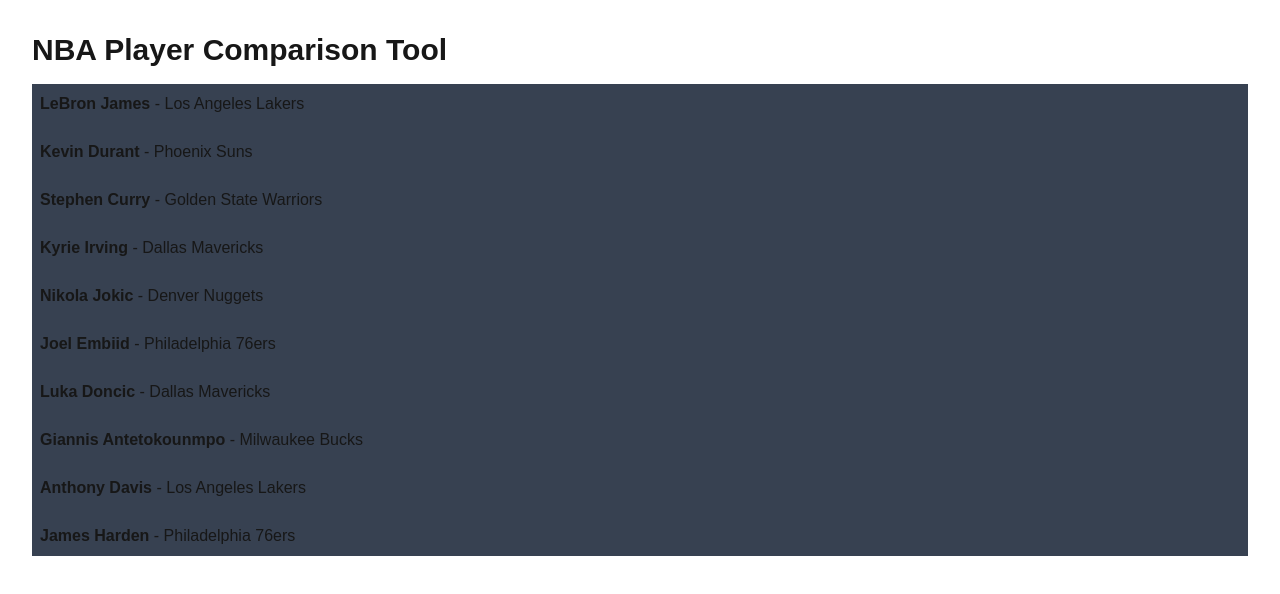
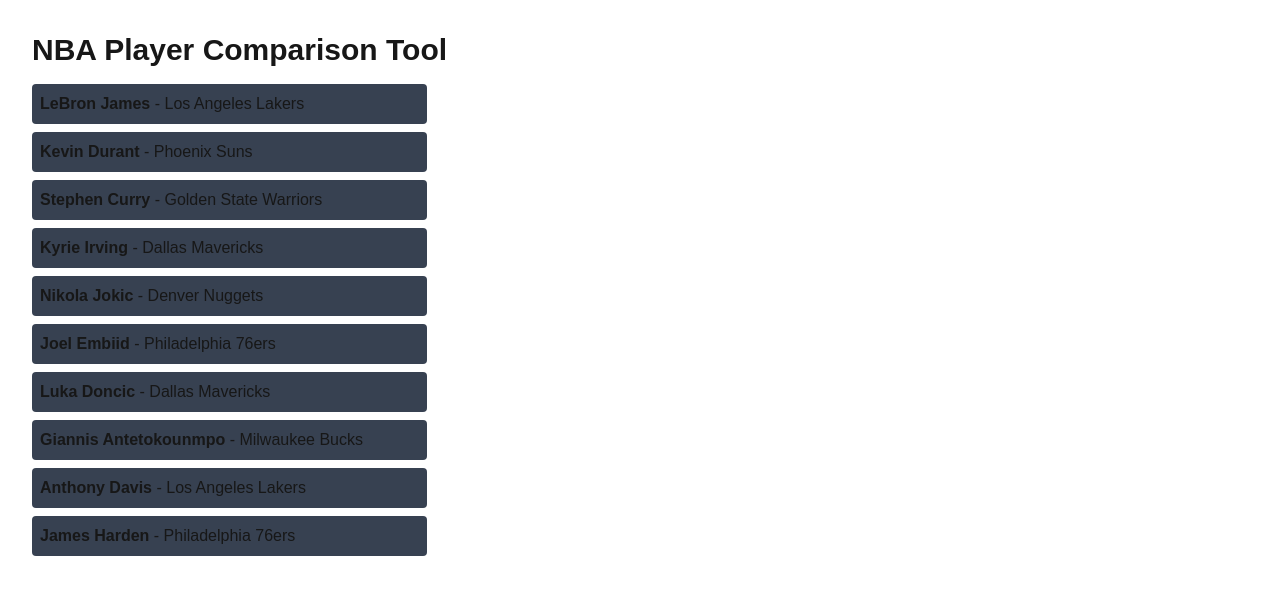
Before and after one commit to AdemSaid/nba-comparison-tool, a Next.js app: page / in a window 1280 px wide. Shown: the top 594 px of the page. Built offline with nearby package versions, Linux system fonts and the light colour scheme.

Commit message:
Add jumbotron where stats display using useState hook

```diff
--- a/src/app/components/Player.tsx
+++ b/src/app/components/Player.tsx
@@ -1,14 +1,18 @@
 import React from 'react';
+import { Player as PlayerType } from '../data/players';
 
 interface PlayerProps {
-  name: string;
-  team: string;
+  player: PlayerType;
+  onSelect: (player: PlayerType) => void;
 }
 
-const Player: React.FC<PlayerProps> = ({ name, team }) => {
+const Player: React.FC<PlayerProps> = ({ player, onSelect }) => {
   return (
-    <div className="bg-gray-700 p-2 rounded">
-      <span className="font-bold">{name}</span> - {team}
+    <div
+      className="bg-gray-700 hover:bg-cyan-600 p-2 rounded cursor-pointer hover:bg-gray-200 transition-colors"
+      onClick={() => onSelect(player)}
+    >
+      <span className="font-bold">{player.name}</span> - {player.team}
     </div>
   );
 };
--- /dev/null
+++ b/src/app/components/PlayerJumbotron.tsx
@@ -0,0 +1,27 @@
+import React from 'react';
+import { Player } from '../data/players';
+
+interface PlayerJumbotronProps {
+  player: Player | null;
+}
+
+const PlayerJumbotron: React.FC<PlayerJumbotronProps> = ({ player }) => {
+  if (!player) return null;
+
+  return (
+    <div className="bg-gray-800 p-6 mt-4 rounded-lg shadow-md">
+      <h2 className="text-2xl font-bold mb-2">{player.name}</h2>
+      <p className="mb-1"><strong>Team:</strong> {player.team}</p>
+      <p className="mb-1"><strong>Position:</strong> {player.position}</p>
+      <p className="mb-1"><strong>Height:</strong> {player.height}</p>
+      <p className="mb-1"><strong>Weight:</strong> {player.weight}</p>
+      <div className="mt-4">
+        <p className="mb-1"><strong>PPG:</strong> {player.ppg.toFixed(1)}</p>
+        <p className="mb-1"><strong>RPG:</strong> {player.rpg.toFixed(1)}</p>
+        <p className="mb-1"><strong>APG:</strong> {player.apg.toFixed(1)}</p>
+      </div>
+    </div>
+  );
+};
+
+export default PlayerJumbotron;
--- a/src/app/components/PlayerList.tsx
+++ b/src/app/components/PlayerList.tsx
@@ -1,16 +1,17 @@
 import React from 'react';
-import Player from './Player';
+import Player from '../components/Player';
 import { Player as PlayerType } from '../data/players';
 
 interface PlayerListProps {
   players: PlayerType[];
+  onSelectPlayer: (player: PlayerType) => void;
 }
 
-const PlayerList: React.FC<PlayerListProps> = ({ players }) => {
+const PlayerList: React.FC<PlayerListProps> = ({ players, onSelectPlayer }) => {
   return (
-    <div className="space-y-2 bg-gray-700">
+    <div className="space-y-2">
       {players.map((player) => (
-        <Player key={player.id} name={player.name} team={player.team} />
+        <Player key={player.id} player={player} onSelect={onSelectPlayer} />
       ))}
     </div>
   );
--- a/src/app/page.tsx
+++ b/src/app/page.tsx
@@ -1,12 +1,28 @@
-import React from 'react';
+'use client';
+
+import React, { useState } from 'react';
 import PlayerList from './components/PlayerList';
-import { players } from './data/players';
+import PlayerJumbotron from './components/PlayerJumbotron';
+import { players, Player } from './data/players';
 
 const Home: React.FC = () => {
+  const [selectedPlayer, setSelectedPlayer] = useState<Player | null>(null);
+
+  const handleSelectPlayer = (player: Player) => {
+    setSelectedPlayer(player);
+  };
+
   return (
     <main className="p-8">
       <h1 className="text-3xl font-bold mb-4">NBA Player Comparison Tool</h1>
-      <PlayerList players={players} />
+      <div className="flex gap-8">
+        <div className="w-1/3">
+          <PlayerList players={players} onSelectPlayer={handleSelectPlayer} />
+        </div>
+        <div className="w-2/3">
+          <PlayerJumbotron player={selectedPlayer} />
+        </div>
+      </div>
     </main>
   );
 };
```
